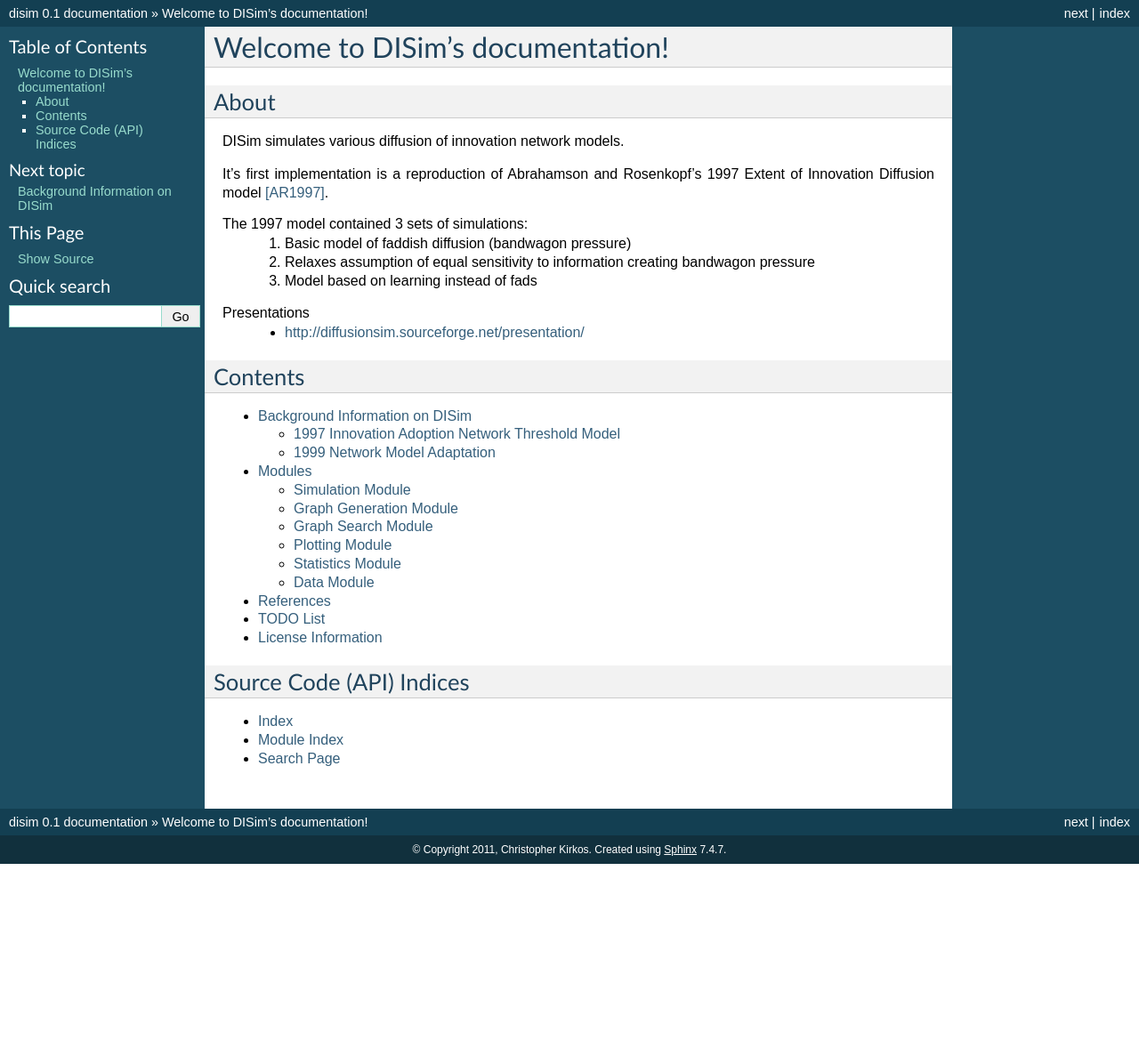
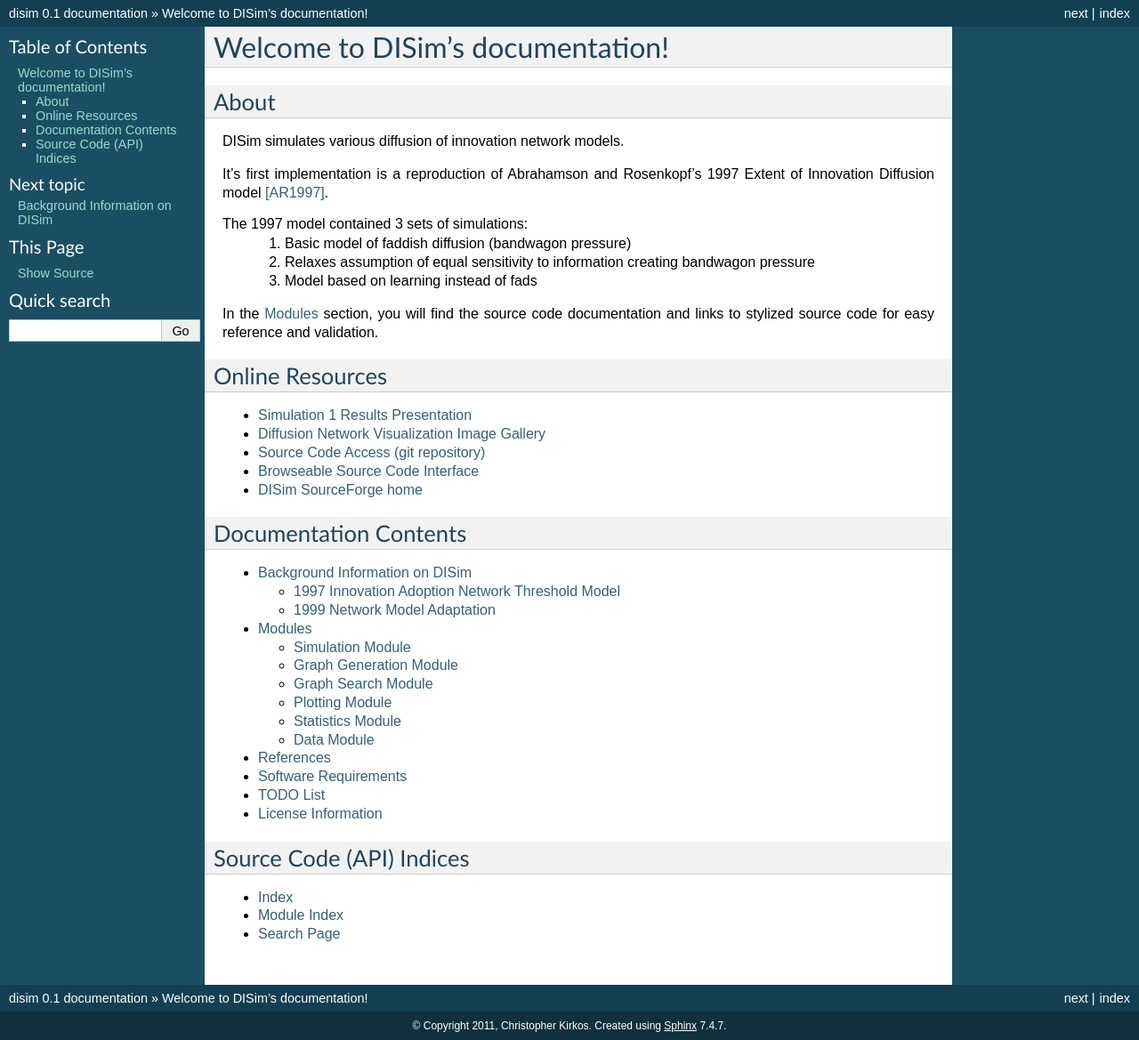
Before and after one commit to offero/diffusionsim, a Sphinx documentation site: the page built from doc/source/index.rst, in a window 1280 px wide. Shown: the whole page at 89% size. Built offline with Sphinx 7.4.7, drawn with Linux system fonts in a browser that asks for light colours; formulas are drawn with MathJax 3; before the commit the page ends 971 px from its top, so only the background shows below that.

Commit message:
Updated documentation. Added software requirements section. Fixed bug in searching for weaknesses and pressure points.

```diff
--- a/doc/source/background.rst
+++ b/doc/source/background.rst
@@ -56,6 +56,7 @@
 :math:`P_{k-1}` replaced with :math:`P_{i,k-1}`
 
 :math:`P_{i,k-1}` is the number of neighbors who have adopted / total population
+
 Max bandwagon pressure becomes # neighbors / total population
 
 *"We assume that assessed returns are normally distributed..."* (p. 297).
--- a/doc/source/conf.py
+++ b/doc/source/conf.py
@@ -19,6 +19,7 @@
 #sys.path.insert(0, os.path.abspath('../src'))
 #sys.path.insert(0, '/media/pcrypt1/Documents/GMU/CSS610/Project/disim/src')
 sys.path.insert(0, '/media/pcrypt1/Documents/GMU/CSS610/aptana-workspace/DISim/src')
+#sys.path.insert(0, '/media/pcrypt1/Documents/GMU/CSS610/aptana-workspace/DISim/src/disim')
 
 # -- General configuration -----------------------------------------------------
 
--- a/doc/source/index.rst
+++ b/doc/source/index.rst
@@ -17,14 +17,28 @@
 
 The 1997 model contained 3 sets of simulations:
   1. Basic model of faddish diffusion (bandwagon pressure)
-  2. Relaxes assumption of equal sensitivity to information creating bandwagon pressure
+  2. Relaxes assumption of equal sensitivity to information creating bandwagon
+     pressure
   3. Model based on learning instead of fads
 
-Presentations
- * `<http://diffusionsim.sourceforge.net/presentation/>`_
+In the :doc:`modules` section, you will find the source code documentation and
+links to stylized source code for easy reference and validation.
 
-Contents
-~~~~~~~~
+Online Resources
+~~~~~~~~~~~~~~~~
+
+* `Simulation 1 Results Presentation
+  <http://diffusionsim.sourceforge.net/presentation/>`_
+* `Diffusion Network Visualization Image Gallery
+  <https://sourceforge.net/apps/gallery/diffusionsim/index.php>`_
+* `Source Code Access (git repository)
+  <https://sourceforge.net/scm/?type=git&group_id=543173>`_
+* `Browseable Source Code Interface
+  <http://diffusionsim.git.sourceforge.net/>`_
+* `DISim SourceForge home <http://sf.net/projects/diffusionsim>`_
+
+Documentation Contents
+~~~~~~~~~~~~~~~~~~~~~~
 
 .. toctree::
    :maxdepth: 2
@@ -32,6 +46,7 @@
    background
    modules
    references
+   requirements
    todo
    license
 
```
Also changed, not shown: doc/source/modules.rst (+6 -6 lines), doc/source/requirements.rst (added, +17 -0 lines), 2 other files.
